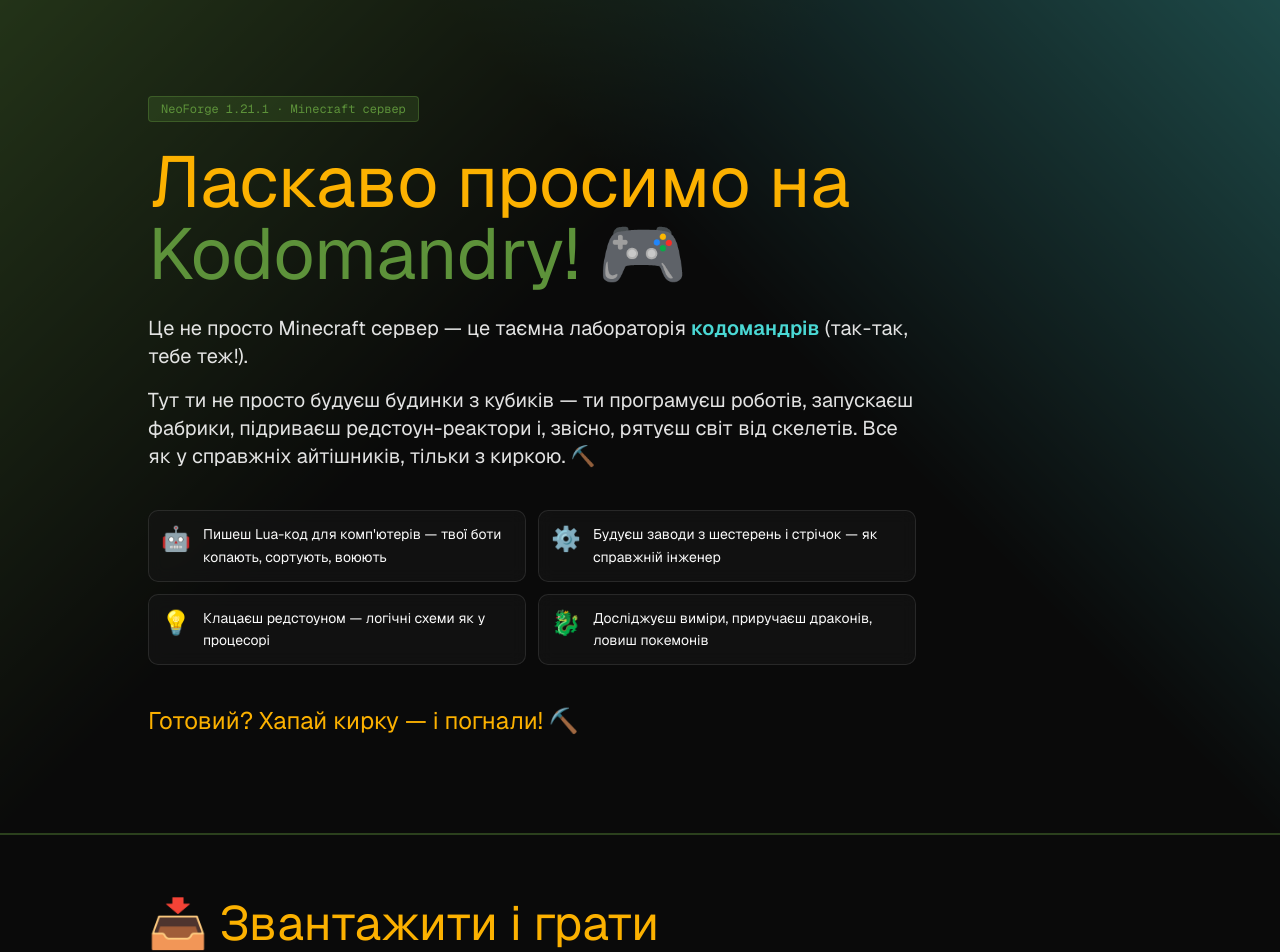
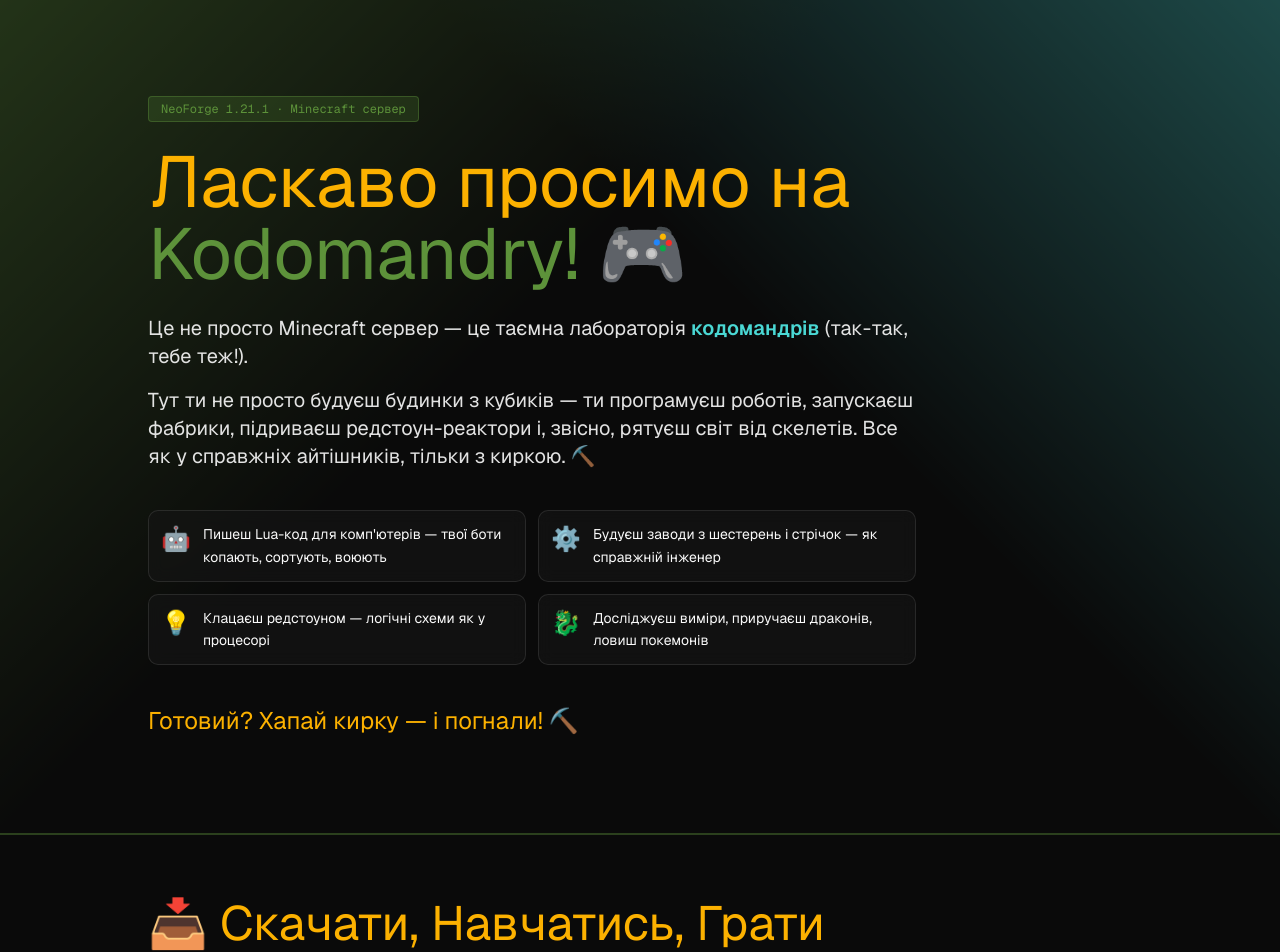
Before and after one commit to asemelinsky/kodomandry-minecraft, a Next.js app: page / in a window 1280 px wide. Shown: the top 952 px of the page. Built offline with nearby package versions, Linux system fonts and the light colour scheme.

Commit message:
rename download heading: 'Скачати, Навчатись, Грати'

```diff
--- a/app/page.tsx
+++ b/app/page.tsx
@@ -72,7 +72,7 @@
       >
         <div className="mb-8">
           <h2 className="font-[family-name:var(--font-heading)] text-4xl md:text-5xl leading-none mb-2 text-[var(--color-mc-gold)]">
-            📥 Звантажити і грати
+            📥 Скачати, Навчатись, Грати
           </h2>
           <p className="text-muted-foreground">
             Один клік — і в тебе вже є лаунчер, Java, модпак і сервер у списку
```
